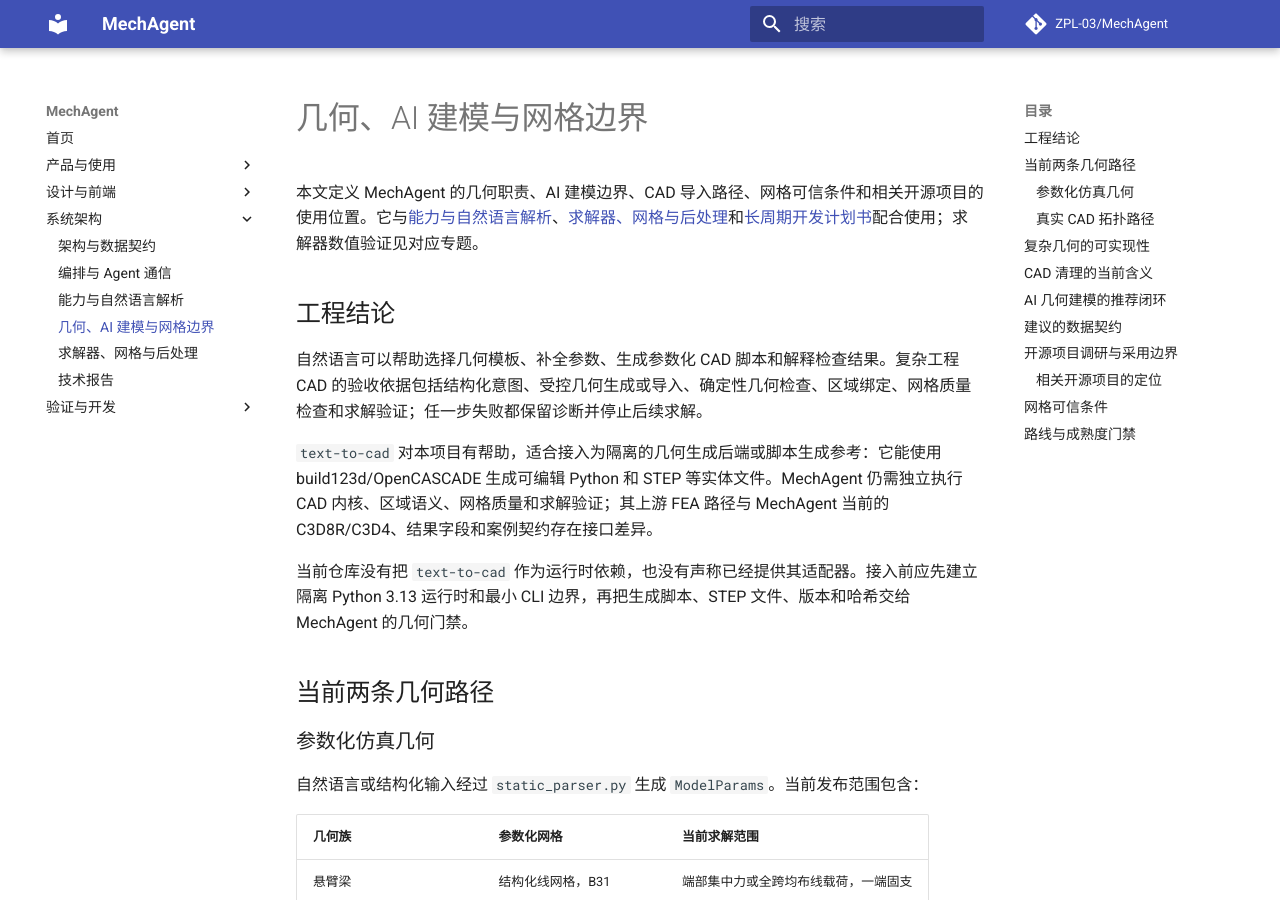
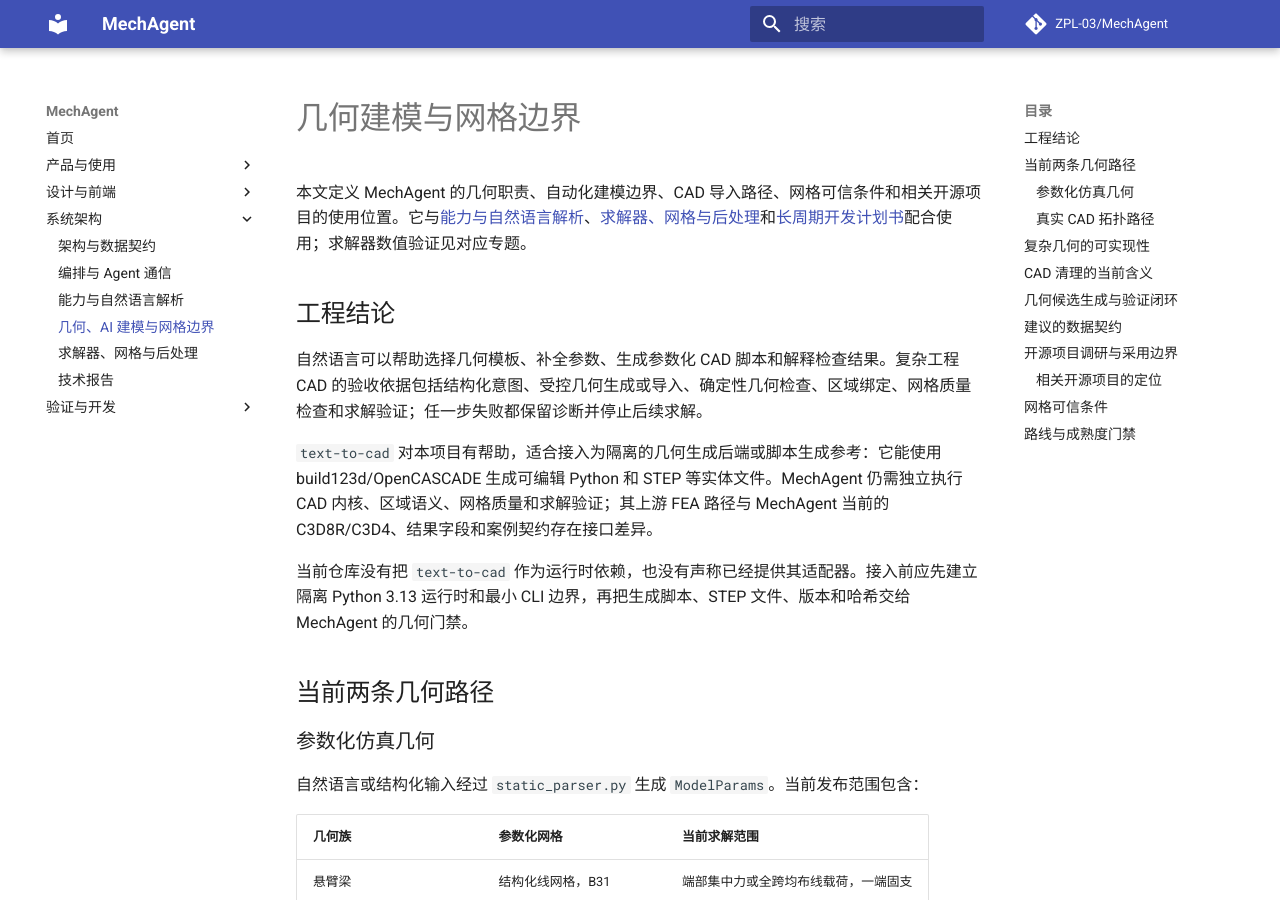
Before and after one commit to ZPL-03/MechAgent, an MkDocs documentation site: the page built from docs/geometry_ai.md, in a window 1280 px wide and 900 px high. Built offline with MkDocs 1.6.1 and Material for MkDocs 9.7.7, drawn with Linux system fonts in a browser that asks for light colours; comment, search, counter and statistics services are not loaded; some of the changed text lies outside the part shown.

Commit message:
Clarify geometry documentation terminology

```diff
--- a/docs/geometry_ai.md
+++ b/docs/geometry_ai.md
@@ -1,6 +1,6 @@
-# 几何、AI 建模与网格边界
+# 几何建模与网格边界
 
-本文定义 MechAgent 的几何职责、AI 建模边界、CAD 导入路径、网格可信条件和相关开源项目的使用位置。它与[能力与自然语言解析](capabilities.md)、[求解器、网格与后处理](solver_mesh.md)和[长周期开发计划书](development_plan.md)配合使用；求解器数值验证见对应专题。
+本文定义 MechAgent 的几何职责、自动化建模边界、CAD 导入路径、网格可信条件和相关开源项目的使用位置。它与[能力与自然语言解析](capabilities.md)、[求解器、网格与后处理](solver_mesh.md)和[长周期开发计划书](development_plan.md)配合使用；求解器数值验证见对应专题。
 
 ## 工程结论
 
@@ -45,7 +45,7 @@
 
 “复杂几何”需要按几何来源、拓扑结构和分析语义分别判断：
 
-| 类型 | AI 可以承担的工作 | 当前可信边界 |
+| 类型 | 自动化组件可以承担的工作 | 当前可信边界 |
 | --- | --- | --- |
 | 规则零件、梁、板和孔槽参数模型 | 从自然语言提取参数、选择模板、生成候选脚本和解释检查结果 | 当前参数化模型可以进入既有网格与结构静力验证；仍受尺寸、材料、边界和载荷契约约束 |
 | 单一封闭 BRep 实体、区域清晰的 STEP | 生成导入候选、补全分析意图、绑定已确认的面/边并调用直接网格 | 当前 `gmsh-cad-inp` 的证据范围是受控三维实体和有限区域映射；其他 CAD 需要独立证据 |
@@ -61,7 +61,7 @@
 
 `CADConfig.min_feature_size` 在 core schema 中存在，但当前 Gmsh 适配器没有使用它执行去特征，因此文档和产品界面不得把它描述成已经生效的自动去特征参数。后续实现去特征时，需要把原始文件、修复后文件、操作列表、尺寸容差、体积/面积变化和区域映射变化写入可审计的修复报告；没有这些证据时只能报告“已尝试修复”或“未执行去特征”。
 
-## AI 几何建模的推荐闭环
+## 几何候选生成与验证闭环
 
 复杂几何应采用“意图约束—候选生成—确定性检查—接受版本”的闭环：
 
@@ -134,7 +134,7 @@
 | --- | --- | --- |
 | P0 事实收敛 | 统一术语、能力矩阵、脚本职责和文档入口 | 代码、测试和文档不互相夸大 |
 | P1 几何产物 | 版本化 CAD artifact、几何验证和修复报告 | 文件哈希、单位、坐标系和回读结果齐全 |
-| P2 AI 参数化建模 | 隔离生成器、模板检索、有限重试和接受版本 | 候选几何检查与 benchmark 通过 |
+| P2 参数化建模 | 隔离生成器、模板检索、有限重试和接受版本 | 候选几何检查与 benchmark 通过 |
 | P3 CAD 修复与去特征 | 可解释的 healing、defeaturing 和特征识别 | 体积/区域/拓扑变化可审计，失败显式暴露 |
 | P4 直接 CAD 网格 | 多实体、局部尺寸场、区域绑定和质量门禁 | 代表性实体、孔、薄壁和曲面案例通过 |
 | P5 网格与结果可信 | 网格收敛、反力平衡、跨工具语义比较 | 每个公开能力具有参考误差和运行证据 |
```
Also changed, not shown: README.md (+2 -2 lines), docs/architecture.md (+1 -1 lines), docs/capabilities.md (+1 -1 lines), docs/index.md (+1 -1 lines), docs/solver_mesh.md (+1 -1 lines), packages/mechagent/README.md (+1 -1 lines).
